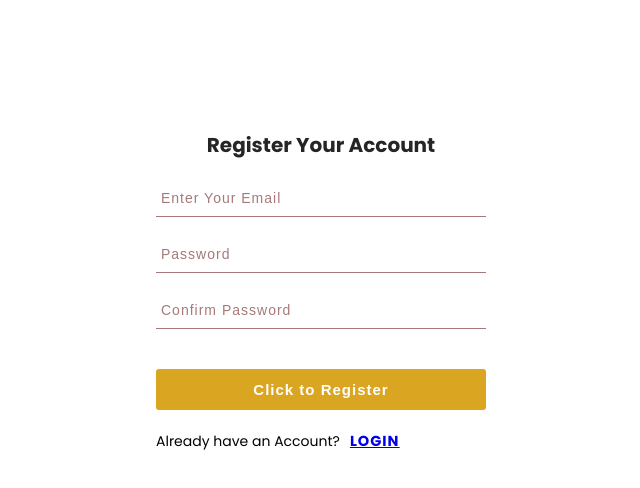
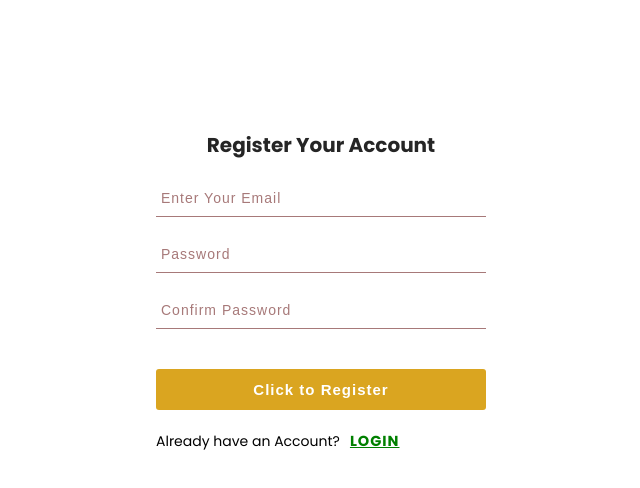
Before and after one commit to ibktommy/TaskNage, a React (Create React App) app: page /register in a window 1280 px wide. Shown: the top 488 px of the page, without its empty margins (319-959 px from the left). Built offline with nearby package versions, Linux system fonts and the light colour scheme; no server answers.

Commit message:
Add style to link

```diff
--- a/src/index.css
+++ b/src/index.css
@@ -420,7 +420,7 @@ form p {
   font-size: 1.4rem;
 }
 
-form p span {
+form p .link {
   display: inline-block;
   margin-left: 1rem;
   color: green;
--- a/src/pages/Register.js
+++ b/src/pages/Register.js
@@ -72,9 +72,7 @@ const Register = () => {
 
         <p>
           Already have an Account?
-          <span>
-            <Link to='/login'>LOGIN</Link>
-          </span>
+          <Link to='/login' className='link'>LOGIN</Link>
         </p>
       </form>
     </main>
```
